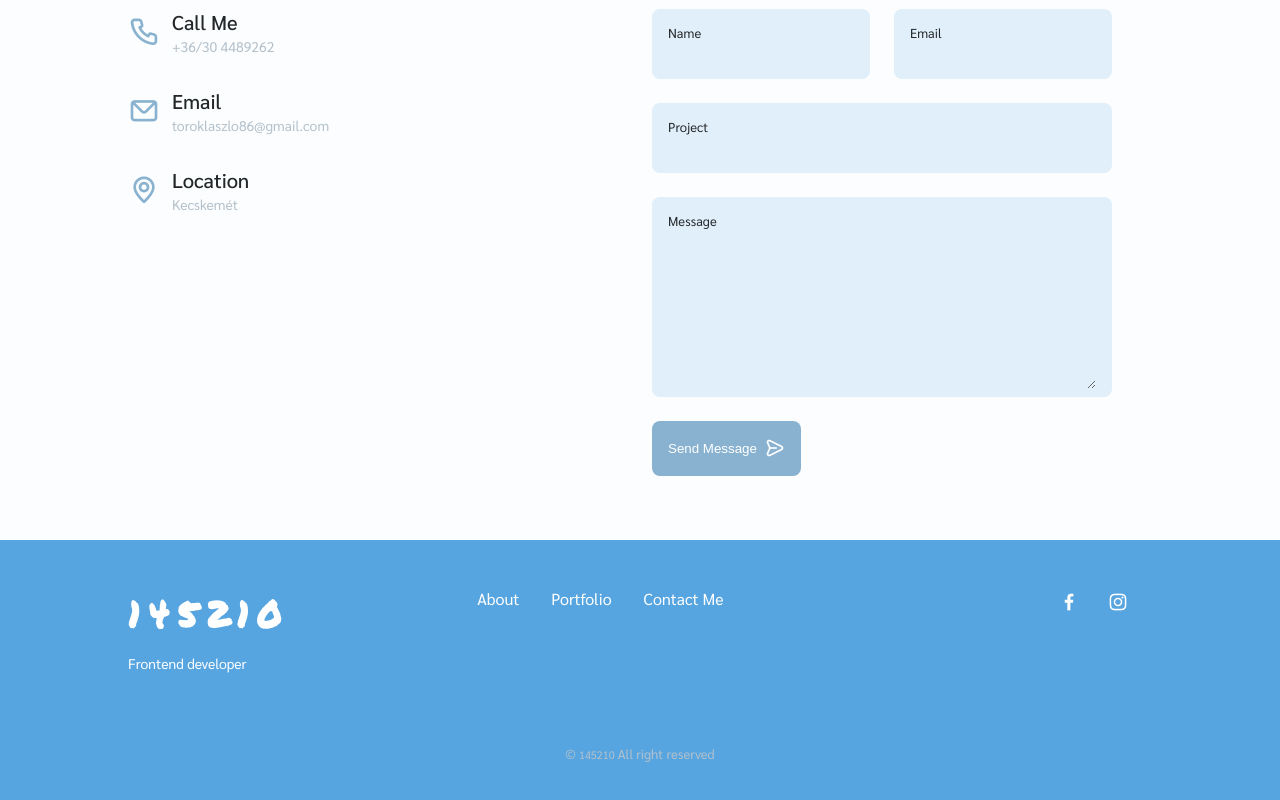
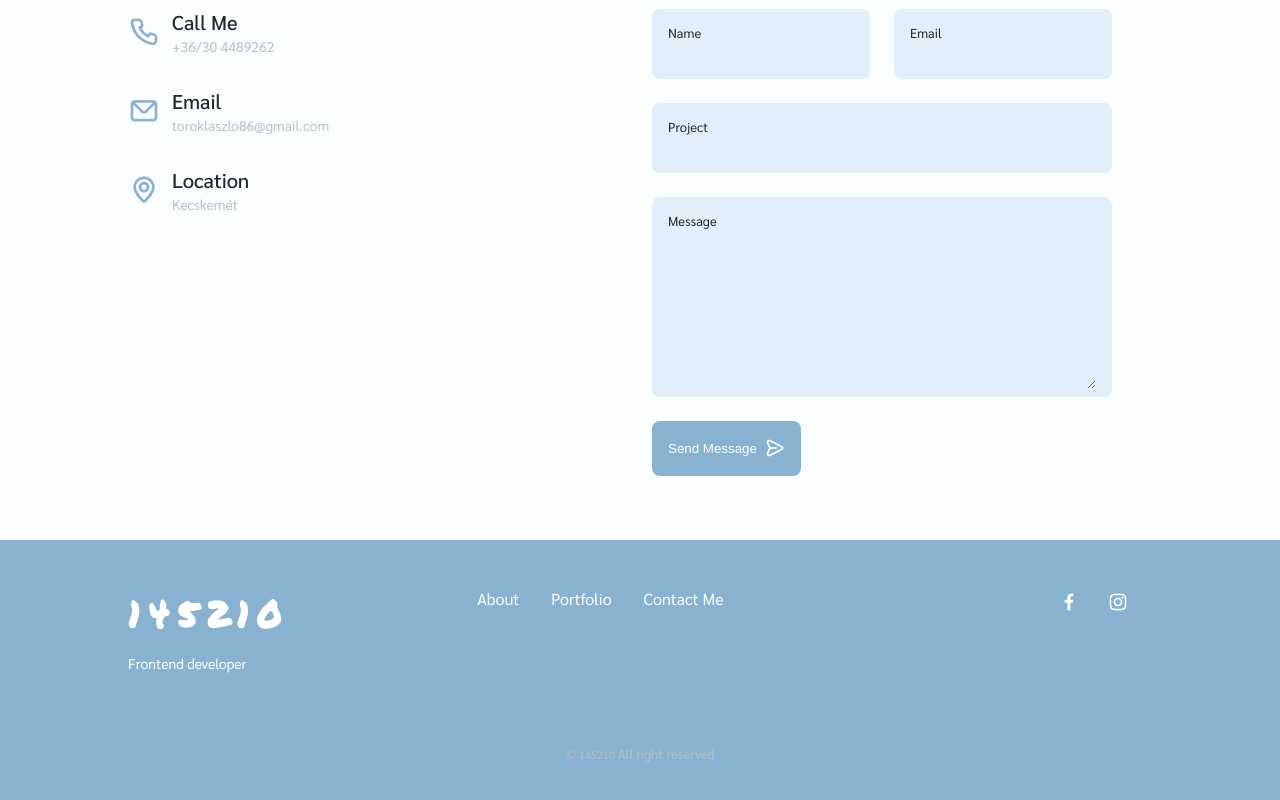
Before and after one commit to l4szl0/l4szl0.github.io, a plain HTML site: page index.html in a window 1280 px wide. Shown: the part 3756-4556 px from the top of the page. Drawn offline with nearby package versions, Linux system fonts and the light colour scheme.

Commit message:
footer bg change

```diff
--- a/assets/style/style.css
+++ b/assets/style/style.css
@@ -750,7 +750,7 @@ button {
 }
 
 .footer__bg {
-    background-color: var(--first-color-second);
+    background-color: var(--first-color);
     padding: 2rem 0 3rem;
 }
 
```
